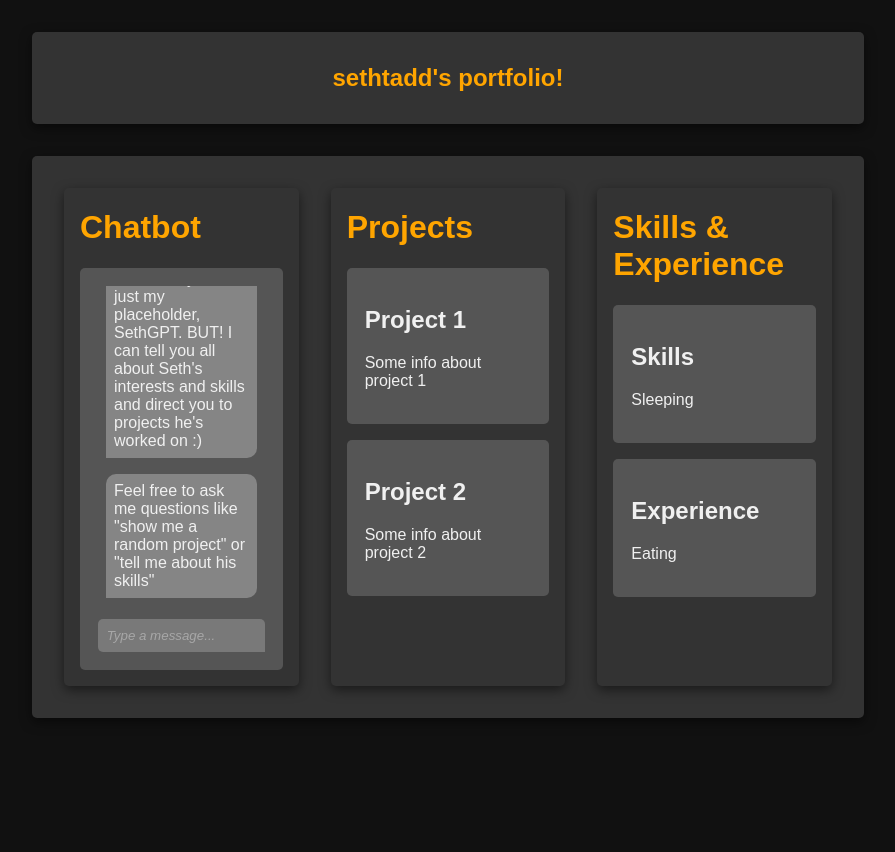
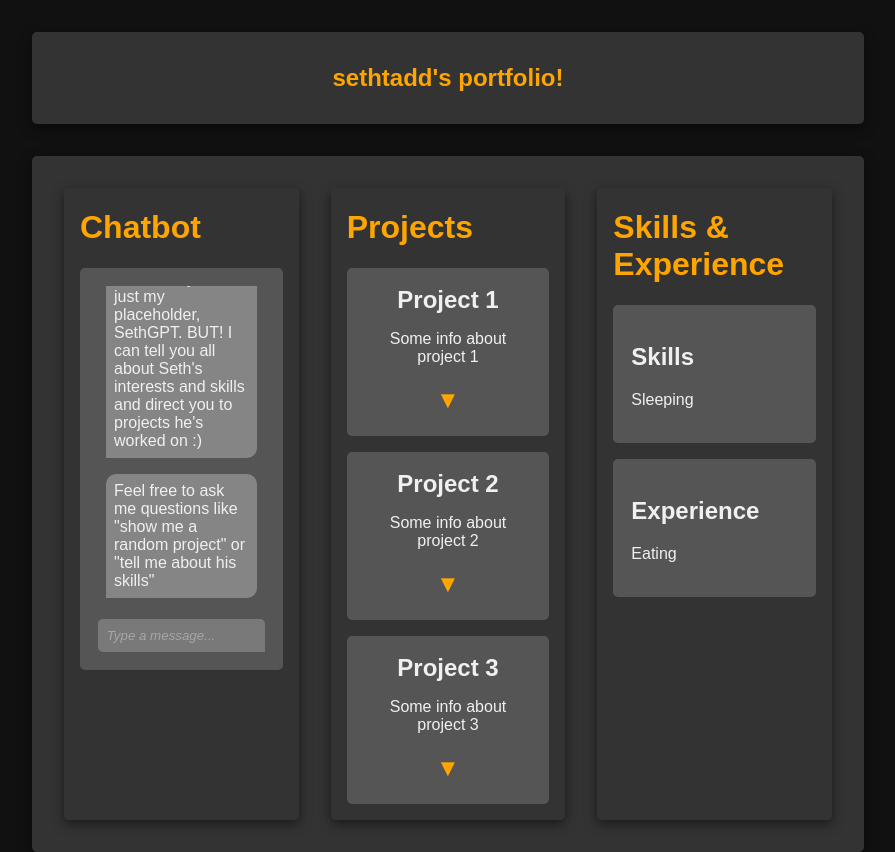
Before and after one commit to sethtadd/portfolio-website, a SvelteKit app: page / in a window 1280 px wide. Shown: the whole page, without its empty margins (192-1087 px from the left). Before the commit the page ends 800 px from the top, so only its background shows below. Built offline with nearby package versions, Linux system fonts and the light colour scheme.

Commit message:
Implemented expandable project cards

```diff
--- /dev/null
+++ b/src/lib/ExpandableCard.svelte
@@ -0,0 +1,98 @@
+<script lang="ts">
+	import { slide } from 'svelte/transition';
+
+	export let expanded = false;
+	export let title: string;
+	export let summary: string;
+	export let content: string;
+
+	function toggleExpand() {
+		expanded = !expanded;
+	}
+</script>
+
+<div class="card {expanded ? 'expanded' : ''}">
+	<h2>{title}</h2>
+	{#if expanded}
+		<p transition:slide>{content}</p>
+	{:else}
+		<p transition:slide>{summary}</p>
+	{/if}
+	<button
+		class="toggle"
+		on:click={toggleExpand}
+		aria-label={expanded ? 'Collapse content' : 'Expand Content'}
+		><span class="content" title={expanded ? 'Collapse content' : 'Expand Content'}>▼</span></button
+	>
+</div>
+
+<style>
+	.card {
+		padding: 1rem;
+		background-color: #555;
+		margin-bottom: 1rem;
+
+		border-radius: 5px;
+
+		border-width: 2px;
+		border-style: solid;
+		border-color: transparent;
+		transition: box-shadow 0.1s ease-in-out;
+		transition: border-color 0.1s ease-in-out;
+
+		text-align: center;
+	}
+	.card:hover {
+		box-shadow: 0 4px 12px rgba(0, 0, 0, 0.5);
+	}
+
+    .card:hover:not(.expanded) {
+        background-color: #666;
+    }
+
+	button.toggle {
+		background: none;
+		border: none;
+		padding: 0;
+		margin: 0;
+		font-size: 1.5em;
+		color: orange;
+
+		cursor: pointer;
+		transition: transform 0.3s ease-in-out;
+		padding: 0.25rem 1rem;
+	}
+
+	button.toggle .content {
+		display: inline-block;
+	}
+
+	.card.expanded button.toggle .content {
+		transform: rotate(180deg);
+	}
+
+	.card:hover:not(.card.expanded) button.toggle .content {
+		animation: bounce 1s;
+		animation-iteration-count: infinite;
+	}
+
+	h2 {
+		margin: 0;
+	}
+
+	@keyframes bounce {
+		0%,
+		20%,
+		50%,
+		80%,
+		100% {
+			transform: translateY(0);
+		}
+		40% {
+			transform: translateY(-5px);
+		}
+		60% {
+			transform: translateY(-2px);
+		}
+	}
+</style>
--- /dev/null
+++ b/src/lib/projects.ts
@@ -0,0 +1,23 @@
+export const projects = [
+    {
+        title: 'Project 1',
+        summary: 'Some info about project 1',
+        content:
+            'Lorem ipsum dolor sit amet, consectetur adipiscing elit, sed do eiusmod tempor incididunt ut labore et dolore magna aliqua. Ut enim ad minim veniam, quis',
+        isExpanded: false
+    },
+    {
+        title: 'Project 2',
+        summary: 'Some info about project 2',
+        content:
+            'Lorem ipsum dolor sit amet, consectetur adipiscing elit, sed do eiusmod tempor incididunt ut labore et dolore magna aliqua. Ut enim ad minim veniam, quis nostrud exercitation ullamco laboris nisi ut aliquip ex ea commodo consequat. Duis aute irure dolor in reprehenderit in voluptate velit esse cillum dolore eu fugiat nulla pariatur. Excepteur sint occaecat cupidatat non proident, sunt in culpa qui officia deserunt mollit anim id est laborum.',
+        isExpanded: false
+    },
+    {
+        title: 'Project 3',
+        summary: 'Some info about project 3',
+        content:
+            'Lorem ipsum dolor sit amet, consectetur adipiscing elit, sed do eiusmod tempor incididunt ut labore et dolore magna aliqua. Ut enim ad minim veniam, quis',
+        isExpanded: false
+    }
+];
--- a/src/routes/+page.svelte
+++ b/src/routes/+page.svelte
@@ -1,5 +1,9 @@
 <script>
+	import ExpandableCard from '$lib/ExpandableCard.svelte';
 	import SethGpt from '$lib/SethGPT.svelte';
+	import { projects as importedProjects } from '$lib/projects';
+
+	let projects = importedProjects || [];
 </script>
 
 <div class="grid-container">
@@ -11,14 +15,18 @@
 	</div>
 	<div class="column">
 		<h1>Projects</h1>
-		<div class="content-card">
-			<h2>Project 1</h2>
-			<p>Some info about project 1</p>
-		</div>
-		<div class="content-card">
-			<h2>Project 2</h2>
-			<p>Some info about project 2</p>
-		</div>
+		{#if projects && projects.length}
+			{#each projects as card (card.title)}
+				<ExpandableCard
+					bind:expanded={card.isExpanded}
+					title={card.title}
+					summary={card.summary}
+					content={card.content}
+				/>
+			{/each}
+		{:else}
+			<p>No projects available.</p>
+		{/if}
 	</div>
 	<div class="column">
 		<h1>Skills & Experience</h1>
```
